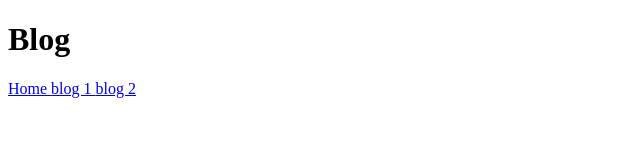
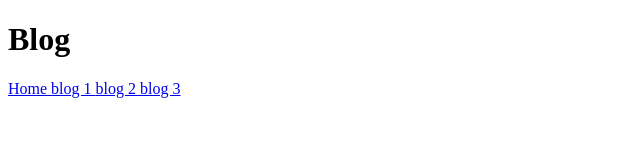
Before and after one commit to mandozza/mandozza.github.io, a plain HTML site: page index.html in a window 1280 px wide. Shown: the full height of the page, 0-640 px from the left. Drawn offline with Linux system fonts and the light colour scheme.

Commit message:
Added new blog post

```diff
--- a/index.html
+++ b/index.html
@@ -21,5 +21,8 @@
   <a href="content/2.html">
    blog 2
   </a>
+  <a href="content/3.html">
+   blog 3
+  </a>
  </body>
 </html>
```
